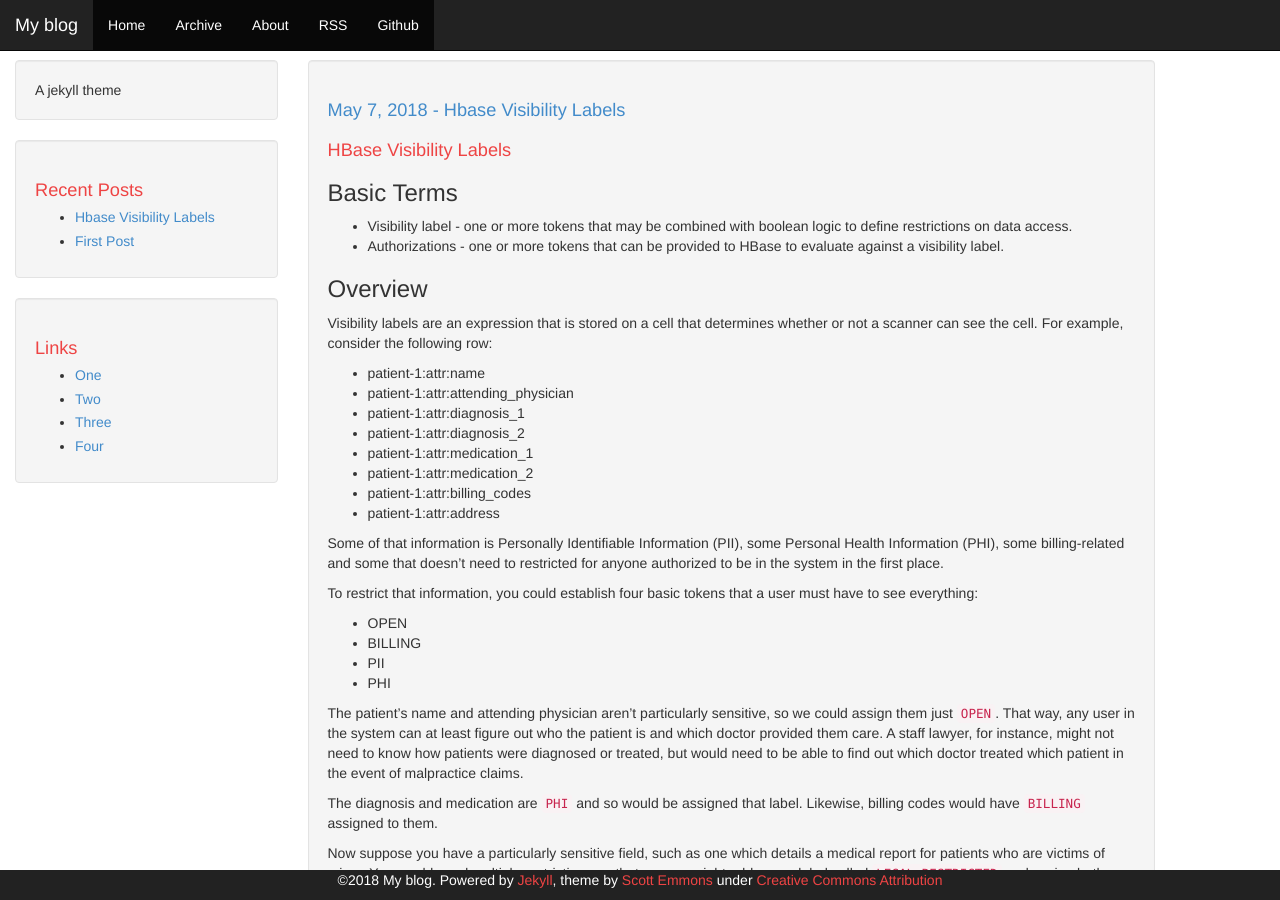
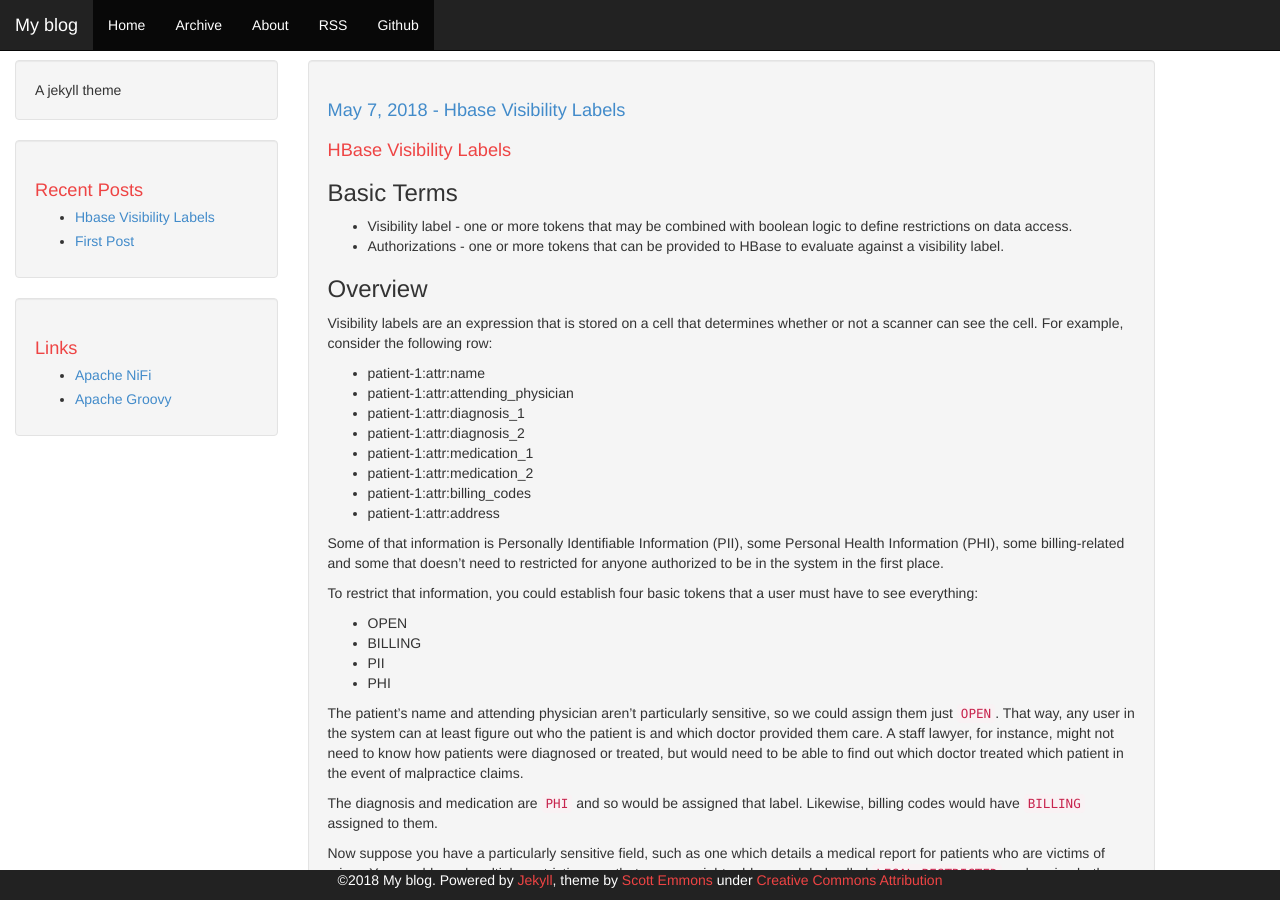
Before and after one commit to MikeThomsen/mikethomsen.github.io, a Jekyll site: the page built from index.html, in a window 1280 px wide and 900 px high. Built offline with Jekyll 4.4.1, drawn with Linux system fonts in a browser that asks for light colours; the list of posts is cut into pages by our own code.

Commit message:
Changed sidebar links.

```diff
--- a/_includes/links-list.html
+++ b/_includes/links-list.html
@@ -1,7 +1,5 @@
 <h1>Links</h1>
 <ul>
-  <li><a href="#">One</a></li>
-  <li><a href="#">Two</a></li>
-  <li><a href="#">Three</a></li>
-  <li><a href="#">Four</a></li>
+  <li><a href="http://nifi.apache.org">Apache NiFi</a></li>
+  <li><a href="http://groovy-lang.org/">Apache Groovy</a></li>
 </ul>
```
